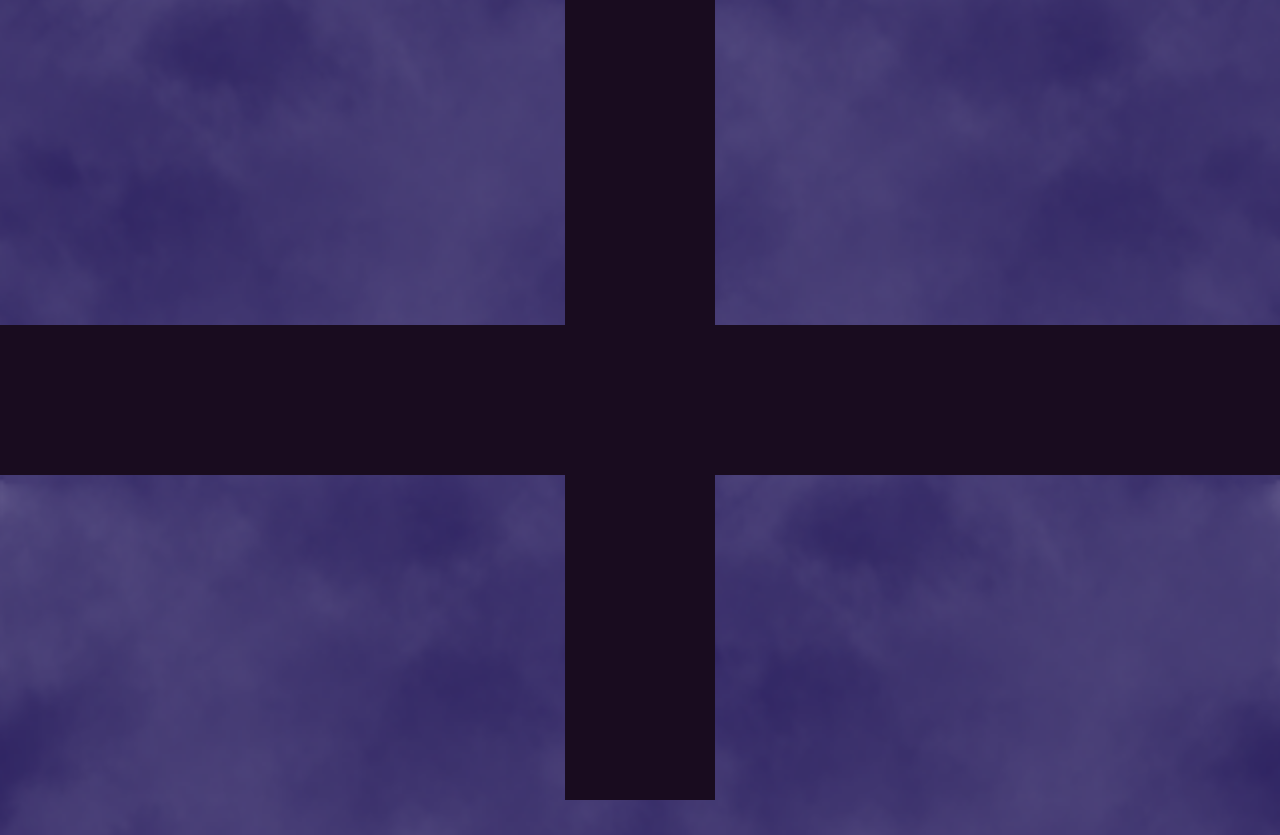
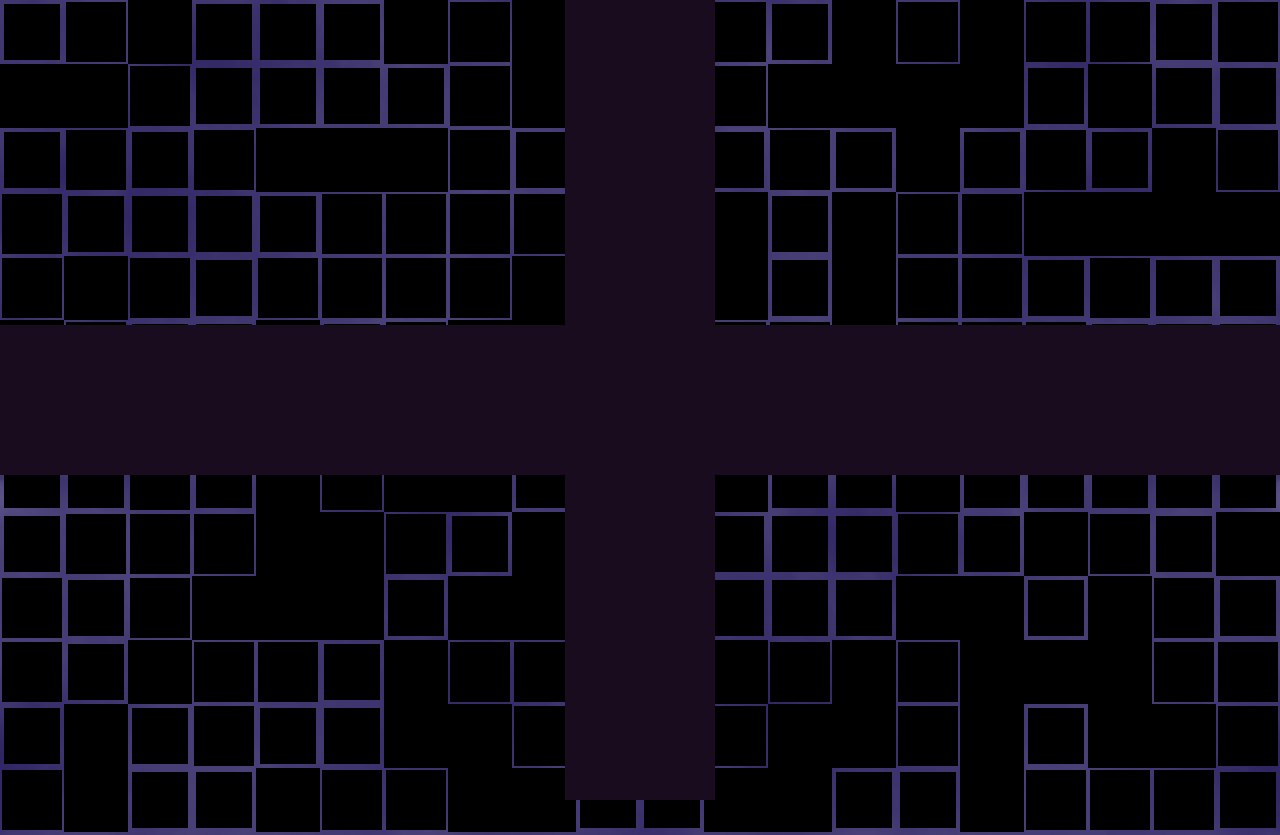
Before and after one commit to ZiggySaidGrub/sink, a plain HTML site: page tower/index.html in a window 1280 px wide. Shown: the top 835 px of the page. Drawn offline with Linux system fonts and the light colour scheme.

Commit message:
square effect

```diff
--- a/tower/index.html
+++ b/tower/index.html
@@ -21,10 +21,36 @@
                 position: absolute;
             }
 
+            #squarediv {
+                width: 110%;
+                height: 100%;
+                position: absolute;
+                padding: 0px;
+                margin: 0px;
+            }
+
+            .row {
+                display: flex;
+                flex-wrap: wrap;
+                padding: 0 0px;
+            }
+
+            .column {
+                flex: 25%;
+                max-width: 25%;
+                padding: 0 0px;
+            }
+
+            .flex-item {
+                flex: 1;
+            }
+
             .path {
                 background-color: #190C1F;
                 position: absolute;
+            }
 
+            :root {
                 --path-size: 150px;
             }
 
@@ -43,6 +69,7 @@
     </head>
     <body>
         <div id="bgdiv"></div>
+        <div id="squarediv" class="row"></div>
         <div id="vertical-path" class="path"></div>
         <div id="horizontal-path" class="path"></div>
         <script src="tower.js"></script>
--- a/tower/tower.js
+++ b/tower/tower.js
@@ -4,3 +4,16 @@ document.body.addEventListener("mousemove", (e) => {
     bgdiv.style.left = `${-e.pageX}px`;
     bgdiv.style.top = `${-e.pageY}px`;
 });
+
+let squarediv = document.getElementById("squarediv");
+
+for (let i = 0; i < squarediv.clientHeight; i += 64) {
+    for (let j = 0; j < squarediv.clientWidth; j += 64) {
+        let img = document.createElement("img");
+        img.src = `square${Math.floor(Math.random() * 3)}.png`;
+        img.width = "64";
+        img.height = "64"
+        img.classList.add("flex-item");
+        squarediv.appendChild(img);
+    }
+}
```
Also changed, not shown: tower/square0.png (added), tower/square1.png (added), tower/square2.png (added).
